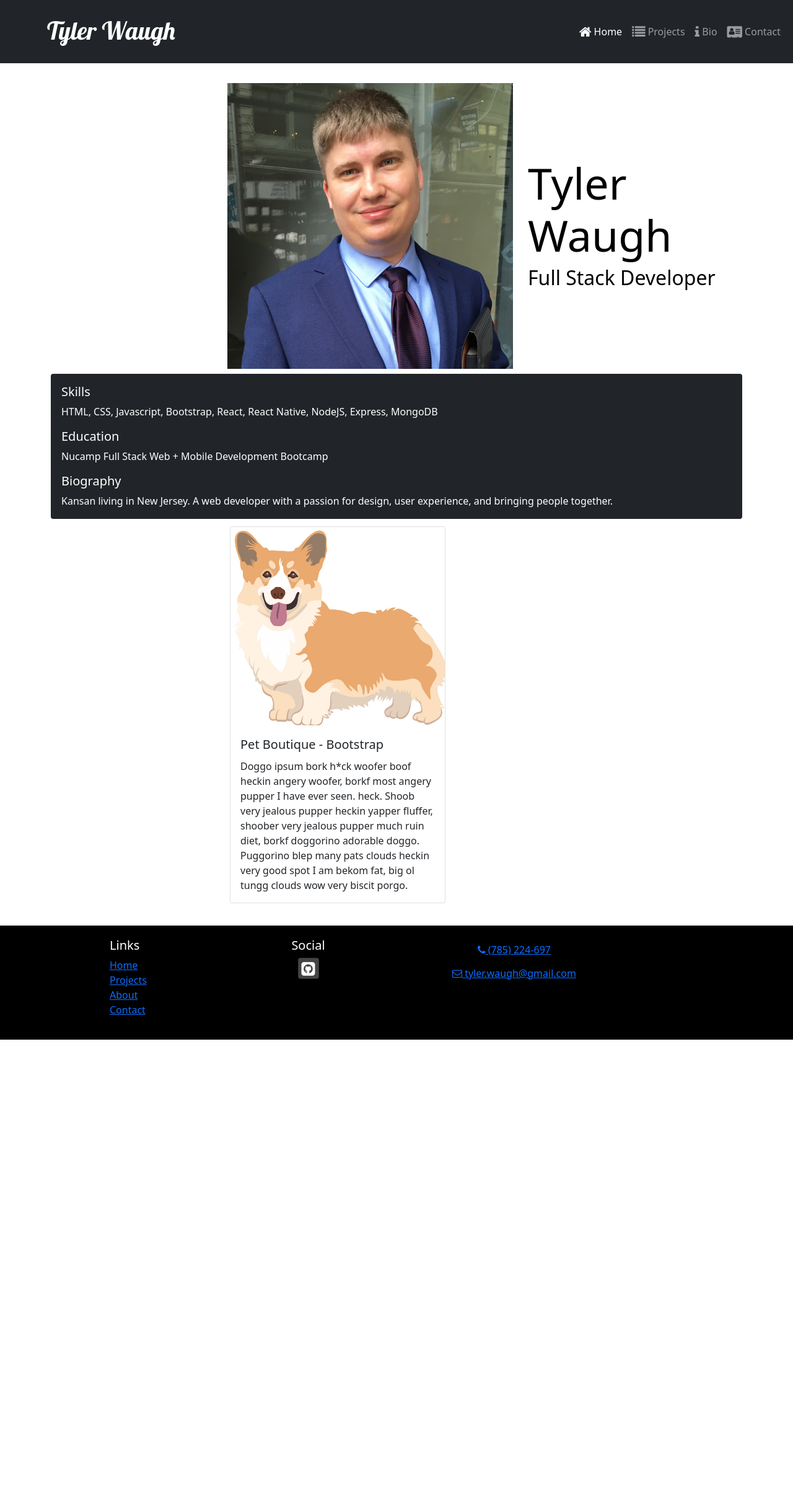
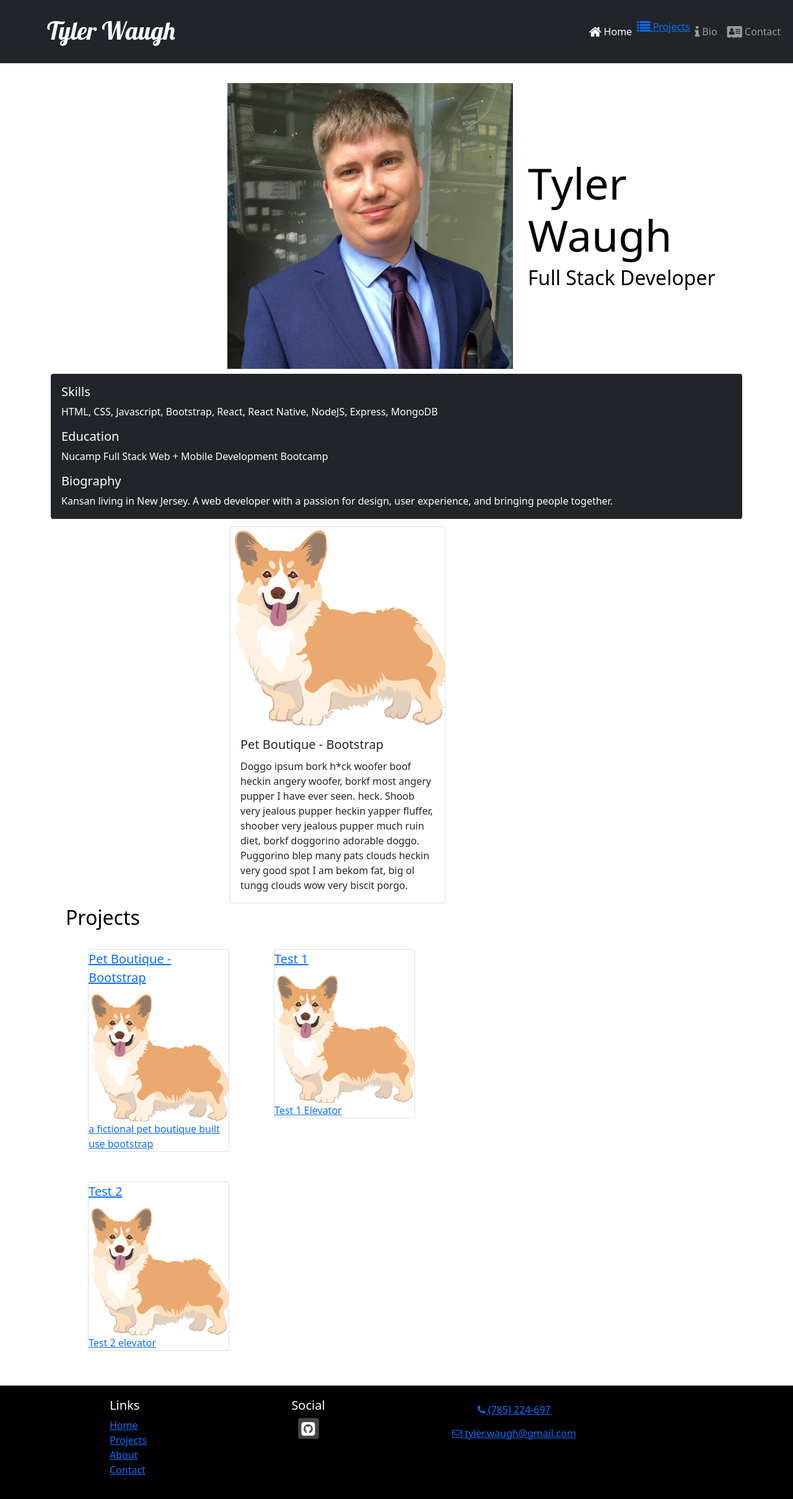
Before and after one commit to TylerWaugh01/Porfolio, a React (Create React App) app: page / in a window 1280 px wide. Shown: the whole page at 62% size. Before the commit the page ends 1677 px from the top, so only its background shows below. Built offline with nearby package versions, Linux system fonts and the light colour scheme.

Commit message:
Working With NavLinks

```diff
--- a/package.json
+++ b/package.json
@@ -15,6 +15,7 @@
     "react-dom": "^18.2.0",
     "react-redux": "^8.0.2",
     "react-router-dom": "^6.2.1",
+    "react-router-hash-link": "^2.4.3",
     "react-scripts": "5.0.1",
     "react-spring": "^9.4.5-beta.1",
     "reactstrap": "^9.0.1",
--- a/src/App.js
+++ b/src/App.js
@@ -24,7 +24,7 @@ function App() {
             <Route path='projects' element={<ProjectsDirectoryPage />} />
             {/* <Route path='projects' element={<ProjectsList projects={ PROJECTS } /> } /> */}
             <Route
-                    path='projects/:projectId'
+                    path='/:projectId'
                     element={<ProjectDetailPage />}
                 />
             </Routes>
--- a/src/components/Header.js
+++ b/src/components/Header.js
@@ -9,10 +9,10 @@ import {
 } from 'reactstrap';
 import { NavLink } from 'react-router-dom';
 // import CorgiLogo from '../app/assets/img/logo.png';
+import { HashLink as Link } from 'react-router-hash-link';
 
 const Header = () => {
     const [menuOpen, setMenuOpen] = useState(false);
-
     return (
         <Navbar dark color='dark' sticky='top' expand='md'>
             <NavbarBrand className='ms-5' href='/'>
@@ -29,9 +29,11 @@ const Header = () => {
                         </NavLink>
                     </NavItem>
                     <NavItem>
-                        <NavLink className='nav-link' to='/projects'>
-                            <i className='fa fa-list fa-lg' /> Projects
-                        </NavLink>
+                        {/* <NavLink className='nav-link' to='/projects'> */}
+                            <Link to='#projects'>
+                            <i className='fa fa-list fa-lg'  /> Projects
+                            </Link>
+                        {/* </NavLink> */}
                     </NavItem>
                     <NavItem>
                         <NavLink className='nav-link' to='/about'>
--- a/src/pages/HomePage.js
+++ b/src/pages/HomePage.js
@@ -101,6 +101,11 @@ const HomePage = () => {
                     <DisplayList  />
                 </Col>
             </Row>
+       <Row id='projects'>
+                <Col sm='5' md='7'>
+                    <ProjectsList/>
+                </Col>
+            </Row>
     </Container>
   );
 };
```
Also changed, not shown: 1 other file (tests, documents, lock files or other folders).
